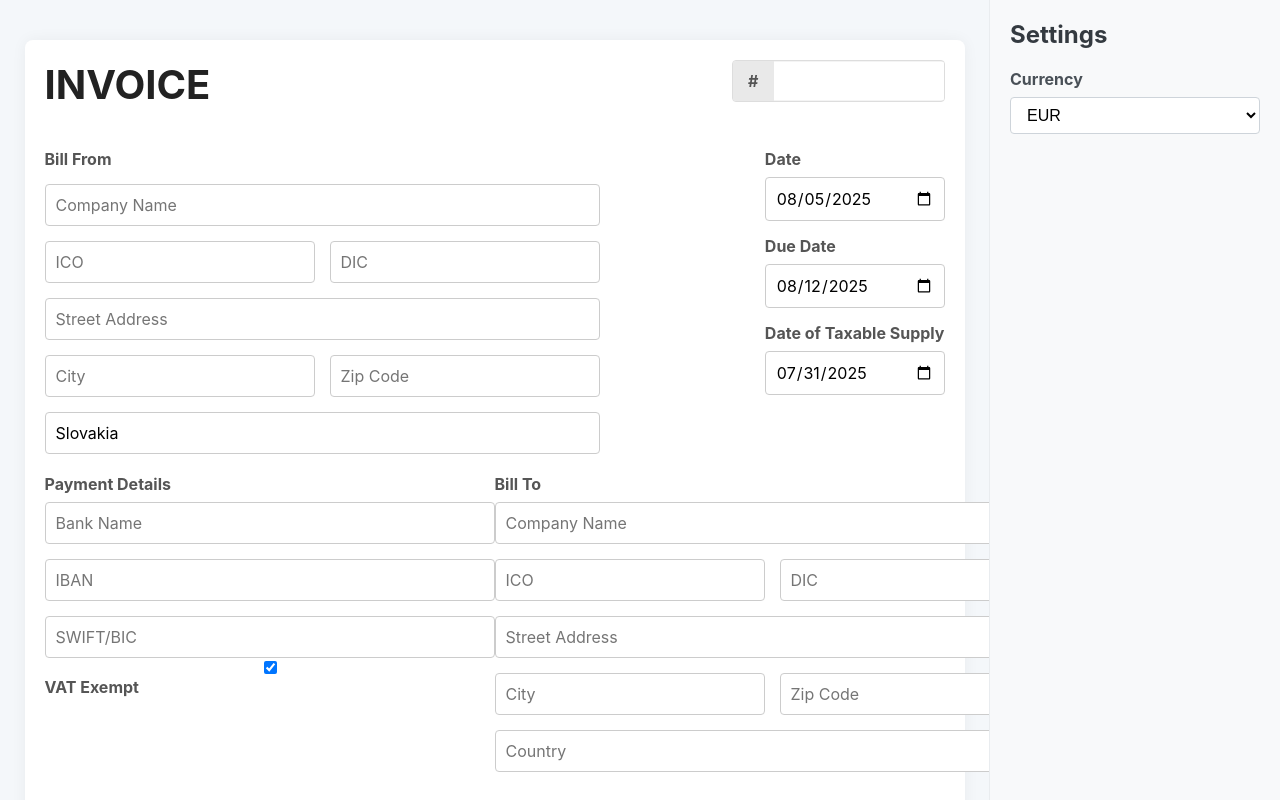
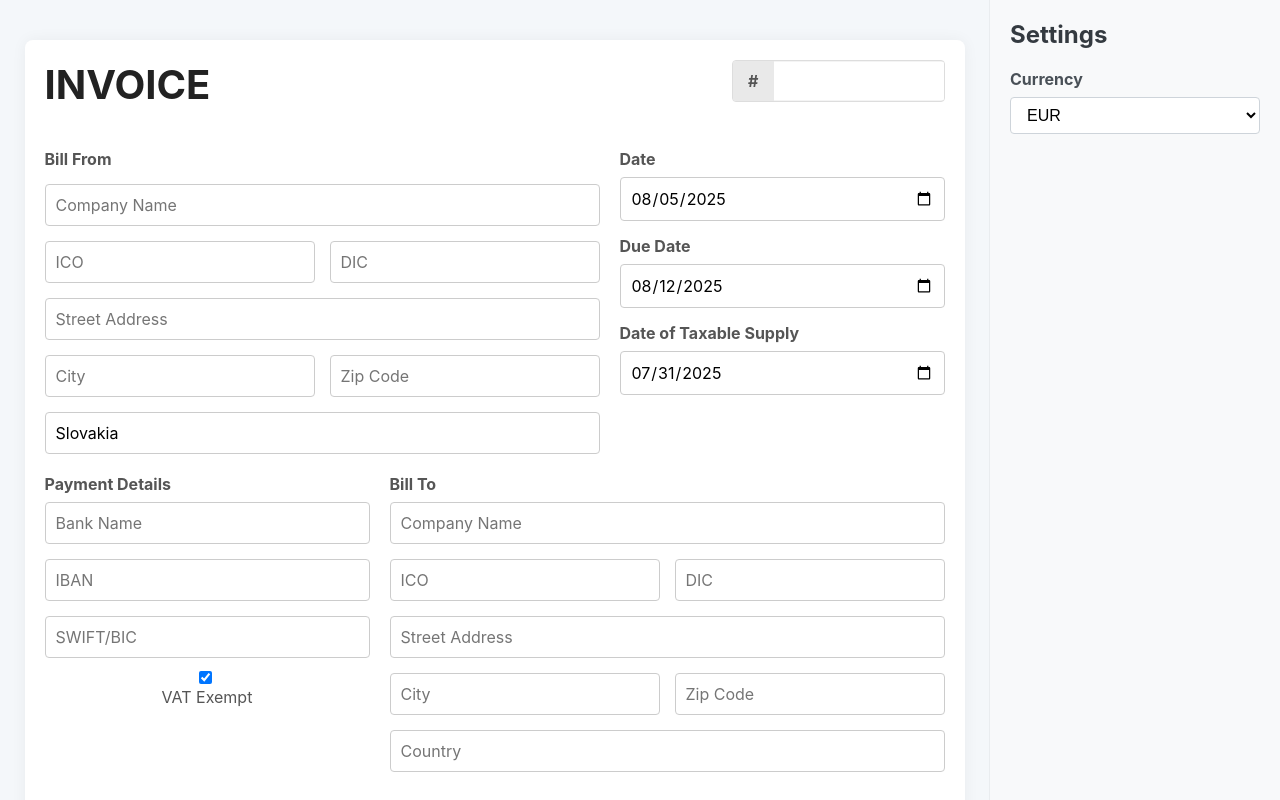
Before and after one commit to svolsky/invojsik, a React (Create React App) app in the folder frontend/: page / in a window 1280 px wide. Shown: the top 800 px of the page. Built offline with nearby package versions, Linux system fonts and the light colour scheme.

Commit message:
ui: fix css

```diff
--- a/frontend/src/InvoiceForm.css
+++ b/frontend/src/InvoiceForm.css
@@ -53,8 +53,12 @@
 
 .form-row-split {
     display: flex;
-    justify-content: space-between;
+    gap: 20px; /* Add gap between columns */
     margin-bottom: 20px;
+}
+
+.form-row-split > div {
+    flex: 1; /* Make columns take equal space */
 }
 
 .form-group {
@@ -81,7 +85,6 @@
     display: grid;
     grid-template-columns: 1fr 1fr;
     gap: 15px;
-    width: 450px;
 }
 
 .grid-col-span-2 {
@@ -94,7 +97,7 @@
 
 .form-group textarea {
     min-height: 100px;
-    width: 300px;
+    width: 100%; /* Ensure textarea takes full width */
 }
 
 .details-group {
@@ -109,6 +112,22 @@
 
 .payment-details {
     margin-bottom: 30px;
+}
+
+.checkbox-group {
+    display: flex;
+    align-items: center;
+    margin-top: 10px;
+}
+
+.checkbox-group input[type="checkbox"] {
+    margin-right: 8px;
+    width: auto; /* Override default input width */
+}
+
+.checkbox-group label {
+    margin-bottom: 0; /* Reset margin for checkbox label */
+    font-weight: normal;
 }
 
 .items-table table {
```
